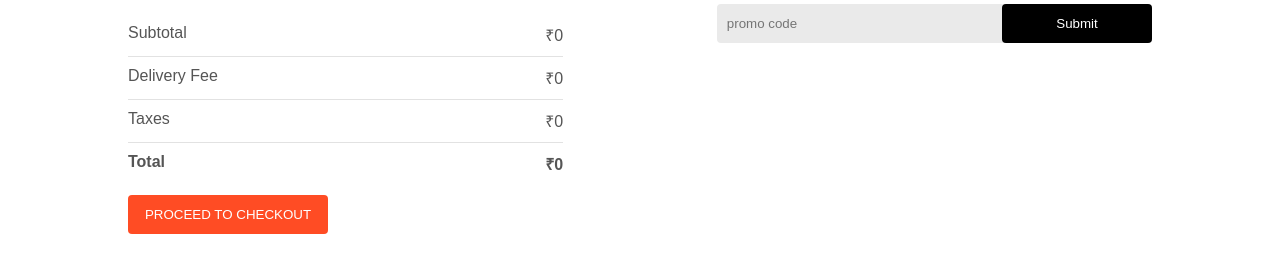
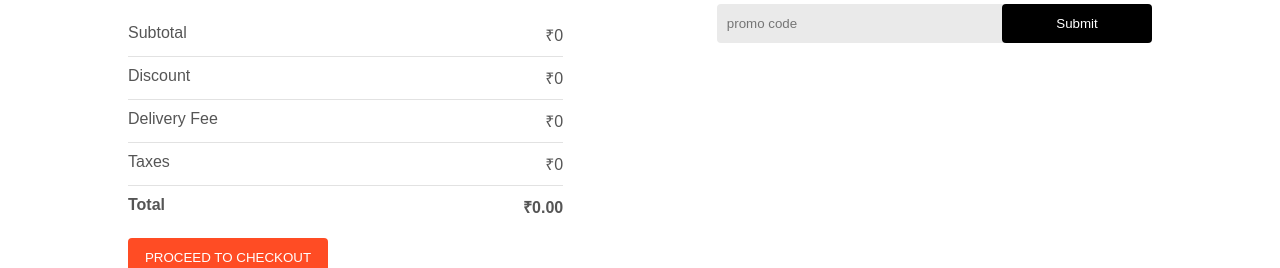
Before and after one commit to esss-28/Tomato, a React (Vite) app in the folder frontend/: page /cart in a window 1280 px wide. Shown: the part 318-586 px from the top of the page. Built offline with nearby package versions, Linux system fonts and the light colour scheme; no server answers; a web font is replaced by a local one.

Commit message:
Update Cart.jsx

```diff
--- a/frontend/src/pages/Cart/Cart.jsx
+++ b/frontend/src/pages/Cart/Cart.jsx
@@ -9,15 +9,22 @@ const Cart = () => {
 
   const [promoCode, setPromoCode] = useState('');
   const [errorMessage, setErrorMessage] = useState('');
+  const [discount, setDiscount] = useState(0);
 
   const handlePromoCodeSubmit = () => {
-    // For simplicity, let's assume 'DISCOUNT10' is the only valid promo code
-    if (promoCode !== 'DISCOUNT10') {
+    if (promoCode === 'DISCOUNT10') {
+      setErrorMessage('');
+      setDiscount(0.1); // 10% discount
+    } else {
       setErrorMessage('Invalid promo code');
-    } else {
-      setErrorMessage('');
-      // Apply promo code logic here
+      setDiscount(0);
     }
+  };
+
+  const getTotalAfterDiscount = () => {
+    const subtotal = getTotalCartAmount();
+    const discountAmount = subtotal * discount;
+    return subtotal - discountAmount + (subtotal === 0 ? 0 : deliveryCharge);
   };
 
   return (
@@ -52,11 +59,13 @@ const Cart = () => {
           <div>
             <div className="cart-total-details"><p>Subtotal</p><p>{currency}{getTotalCartAmount()}</p></div>
             <hr />
+            <div className="cart-total-details"><p>Discount</p><p>{currency}{discount > 0 ? (getTotalCartAmount() * discount).toFixed(2) : 0}</p></div>
+            <hr />
             <div className="cart-total-details"><p>Delivery Fee</p><p>{currency}{getTotalCartAmount() === 0 ? 0 : deliveryCharge}</p></div>
             <hr />
             <div className="cart-total-details"><p>Taxes</p><p>{currency}{getTotalCartAmount() === 0 ? 0 : deliveryCharge}</p></div>
             <hr />
-            <div className="cart-total-details"><b>Total</b><b>{currency}{getTotalCartAmount() === 0 ? 0 : getTotalCartAmount() + deliveryCharge}</b></div>
+            <div className="cart-total-details"><b>Total</b><b>{currency}{getTotalAfterDiscount().toFixed(2)}</b></div>
           </div>
           <button onClick={() => navigate('/order')}>PROCEED TO CHECKOUT</button>
         </div>
```
